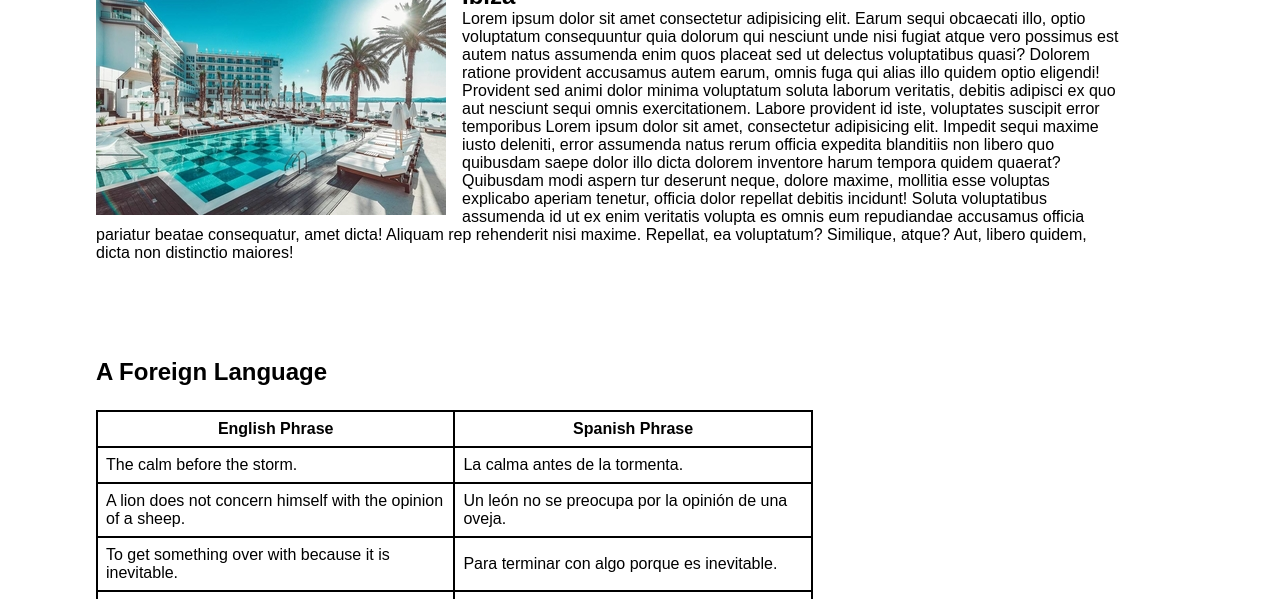
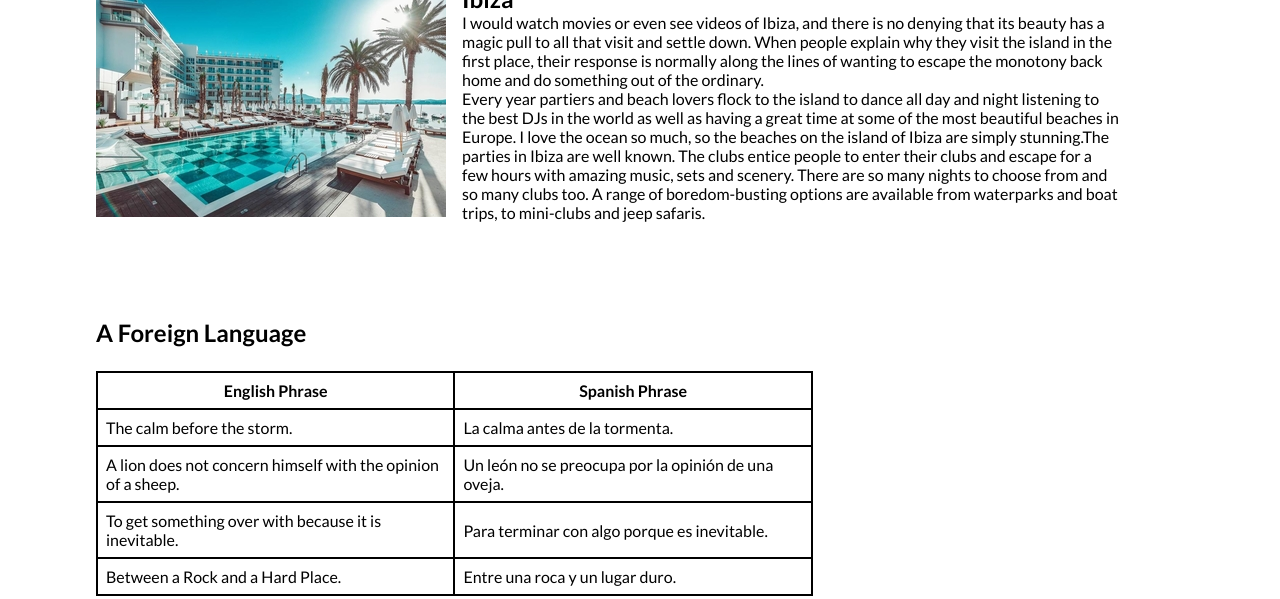
Before and after one commit to LuyoloLuja/My-Webpage, a plain HTML site: page my-webpage.html in a window 1280 px wide. Shown: the part 501-1100 px from the top of the page. Drawn offline with Linux system fonts and the light colour scheme.

Commit message:
wrote my content about my fav city

```diff
--- a/my-webpage.html
+++ b/my-webpage.html
@@ -28,21 +28,15 @@
 
             <h2>Ibiza</h2>
              <p>
-                Lorem ipsum dolor sit amet consectetur adipisicing elit. Earum sequi obcaecati illo, optio
-                voluptatum consequuntur quia dolorum qui nesciunt unde nisi fugiat atque vero possimus est
-                autem natus assumenda enim quos placeat sed ut delectus voluptatibus quasi? Dolorem ratione
-                provident accusamus autem earum, omnis fuga qui alias illo quidem optio eligendi! Provident
-                sed animi dolor minima voluptatum soluta laborum veritatis, debitis adipisci ex quo aut
-                nesciunt sequi omnis exercitationem. Labore provident id iste, voluptates suscipit error
-                temporibus
-                Lorem ipsum dolor sit amet, consectetur adipisicing elit. Impedit sequi maxime iusto
-                deleniti, error assumenda natus rerum officia expedita blanditiis non libero quo quibusdam
-                saepe dolor illo dicta dolorem inventore harum tempora quidem quaerat? Quibusdam modi aspern
-                tur deserunt neque, dolore maxime, mollitia esse voluptas explicabo aperiam tenetur, officia
-                dolor repellat debitis incidunt! Soluta voluptatibus assumenda id ut ex enim veritatis volupta
-                es omnis eum repudiandae accusamus officia pariatur beatae consequatur, amet dicta! Aliquam rep
-                rehenderit nisi maxime. Repellat, ea voluptatum? Similique, atque? Aut, libero quidem, dicta
-                non distinctio maiores!
+                I would watch movies or even see videos of Ibiza, and there is no denying that its beauty has a magic pull to all that
+                visit and settle down. When people explain why they visit the island in the first place, their response is
+                normally along the lines of wanting to escape the monotony back home and do something out of the ordinary.<br>
+                Every year partiers and beach lovers flock to the island to dance all day and night listening to the best
+                DJs in the world as well as having a great time at some of the most beautiful beaches in Europe.
+                I love the ocean so much, so the beaches on the island of Ibiza are simply stunning.The parties in Ibiza
+                are well known. The clubs entice people to enter their clubs and escape for a few hours with amazing music,
+                sets and scenery. There are so many nights to choose from and so many clubs too. A range of boredom-busting
+                options are available from waterparks and boat trips, to mini-clubs and jeep safaris.
              </p>
     </div>
 
--- a/stylsheet.css
+++ b/stylsheet.css
@@ -1,5 +1,6 @@
+@import url(https://fonts.googleapis.com/css?family=Lato:400,300,300italic,400italic,700,700italic);
 * {
-    font-family: Arial, Helvetica, sans-serif;
+    font-family: 'Lato', Helvetica, sans-serif;
     width: 100%;
     padding: 0px;
     margin: 0px;
```
